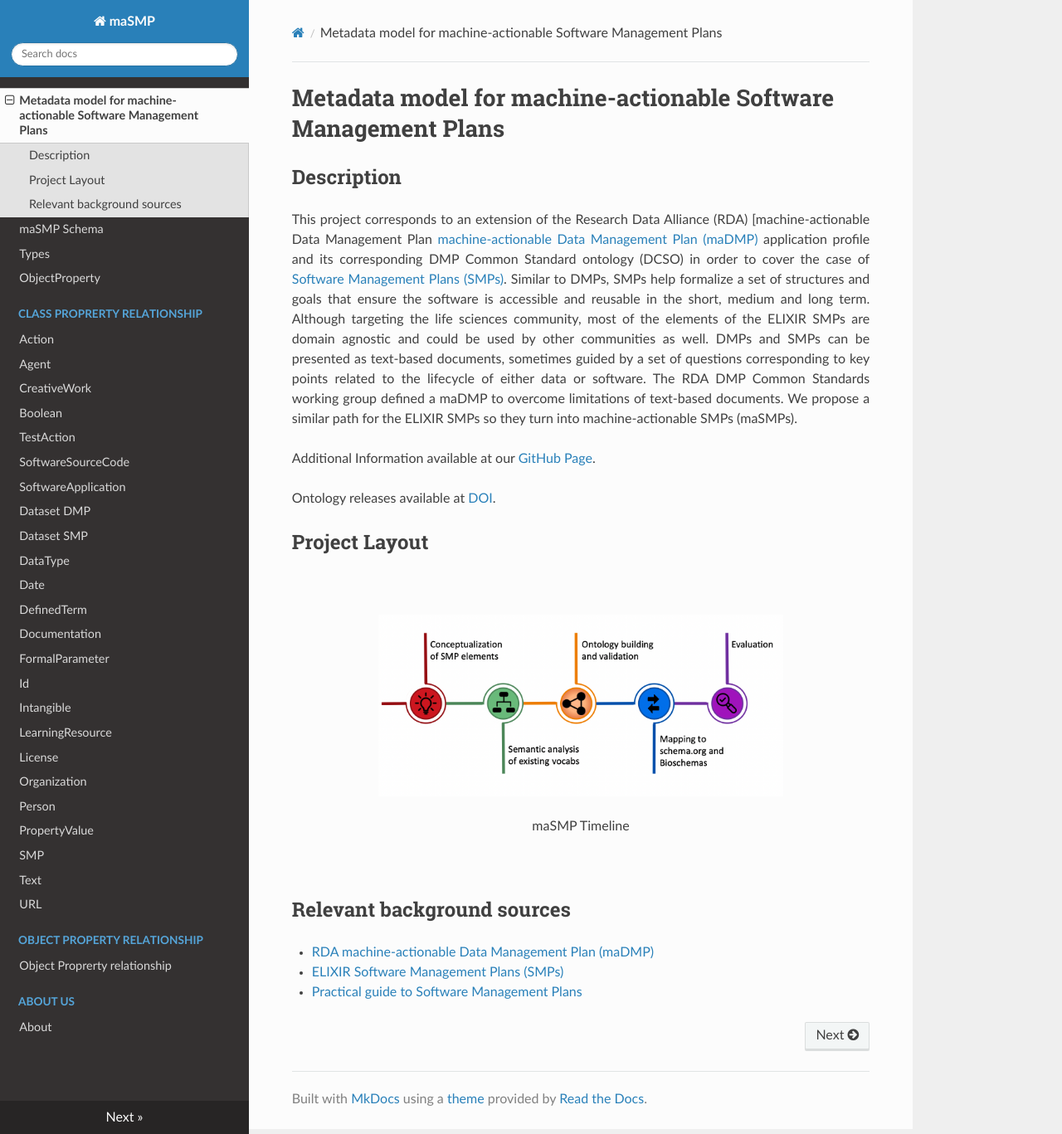
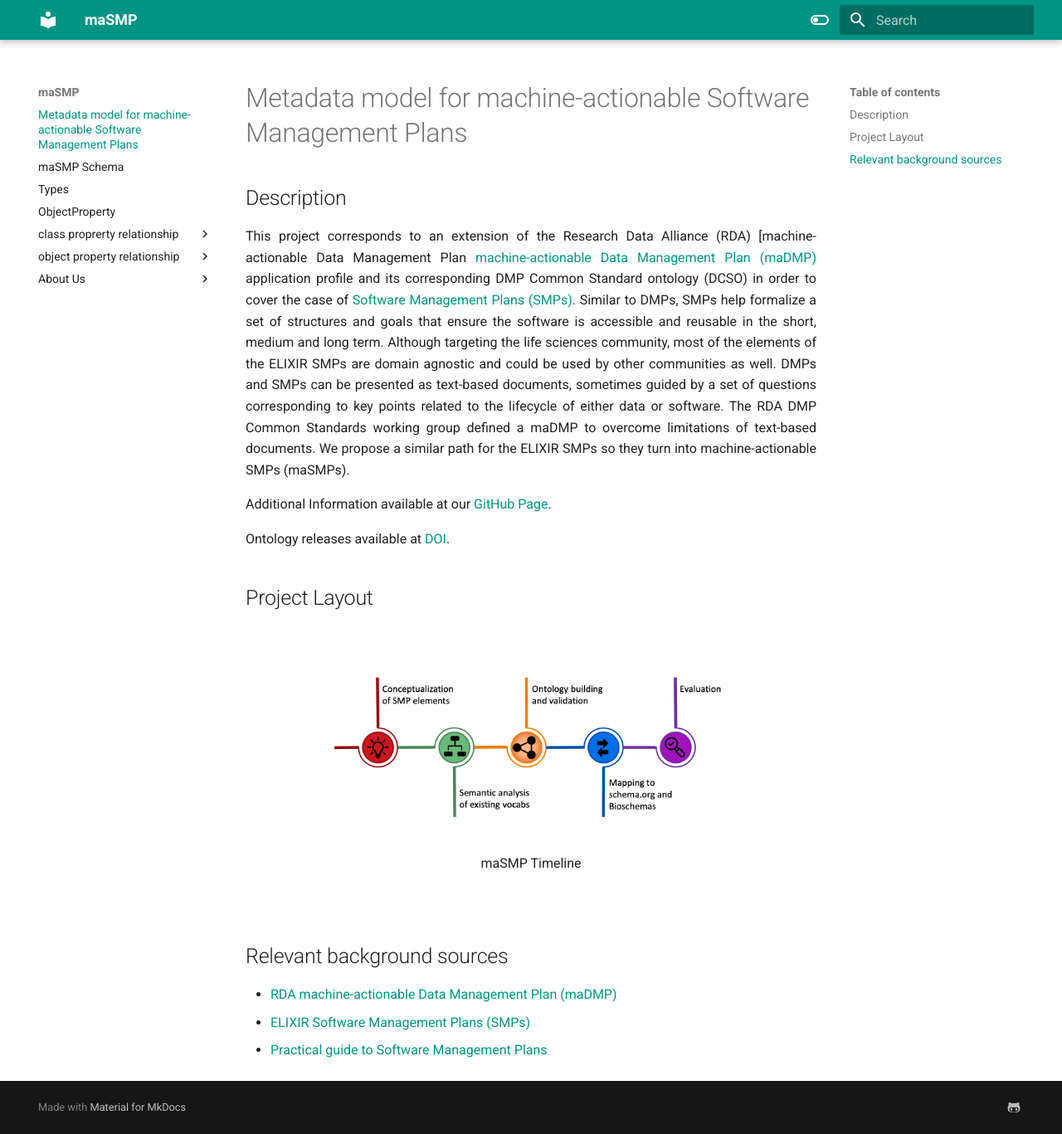
Before and after one commit to zbmed-semtec/maSMPs, an MkDocs documentation site: the page built from docs/index.md, in a window 1280 px wide and 1367 px high. Shown: the whole window at 83% size. Built offline with MkDocs 1.6.1 and Material for MkDocs 9.7.7, drawn with Linux system fonts in a browser that asks for light colours; nearby versions of some CDN libraries.

Commit message:
material theme

```diff
--- a/mkdocs.yml
+++ b/mkdocs.yml
@@ -38,7 +38,7 @@ nav:
 
 
 theme:
-  name: readthedocs
+  name: material
 
   language: en
   palette:
@@ -75,3 +75,6 @@ markdown_extensions:
   - pymdownx.mark
   - attr_list
   - md_in_html
+
+plugins:
+  - search
```
